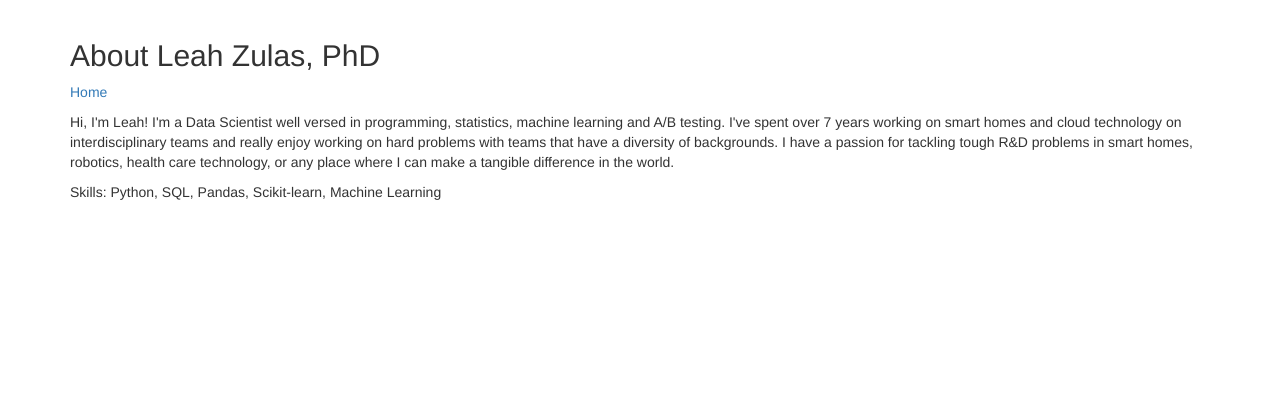
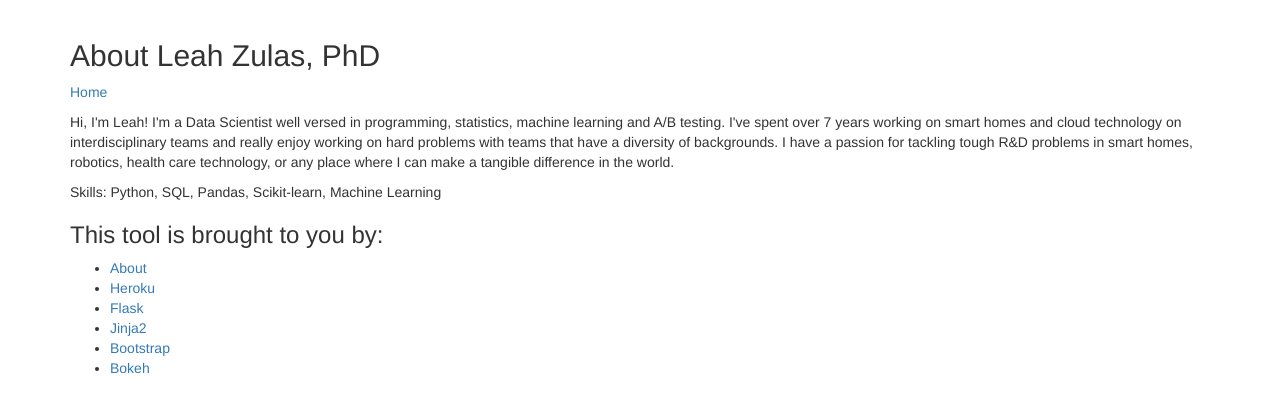
Before and after one commit to alzulas/Wikipedia-tool, a Flask app: page /about in a window 1280 px wide. Shown: the part 51-464 px from the top of the page. Run offline with Flask 2, Linux system fonts and the light colour scheme; some libraries are stand-ins or nearby versions.

Commit message:
Move "brought to you by"

```diff
--- a/templates/about.html
+++ b/templates/about.html
@@ -54,6 +54,16 @@
           <p><a href="/">Home</a></p>
           <p>Hi, I'm Leah! I'm a Data Scientist well versed in programming, statistics, machine learning and A/B testing. I've spent over 7 years working on smart homes and cloud technology on interdisciplinary teams and really enjoy working on hard problems with teams that have a diversity of backgrounds. I have a passion for tackling tough R&D problems in smart homes, robotics, health care technology, or any place where I can make a tangible difference in the world.</p>
           <p>Skills: Python, SQL, Pandas, Scikit-learn, Machine Learning </p>
+
+          <h3>This tool is brought to you by:</h3>
+              <ul>
+                <li><a href="/about">About</a></li>
+                <li><a target="_blank" href="https://www.heroku.com/">Heroku</a></li>
+                <li><a target="_blank" href="http://flask.pocoo.org/">Flask</a></li>
+                <li><a target="_blank" href="http://jinja.pocoo.org/docs/2.9/">Jinja2</a></li>
+                <li><a target="_blank" href="http://getbootstrap.com/">Bootstrap</a></li>
+                <li><a target="_blank" href="https://docs.bokeh.org/en/">Bokeh</a></li>
+              </ul>
         </div>
       </div>
     </div>
```
Also changed, not shown: templates/index.html (+0 -10 lines).
